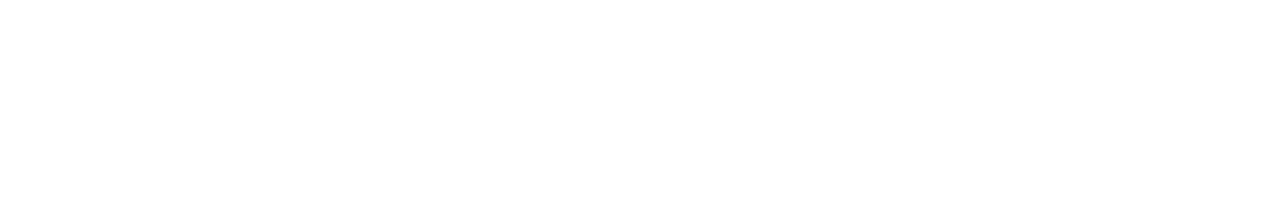
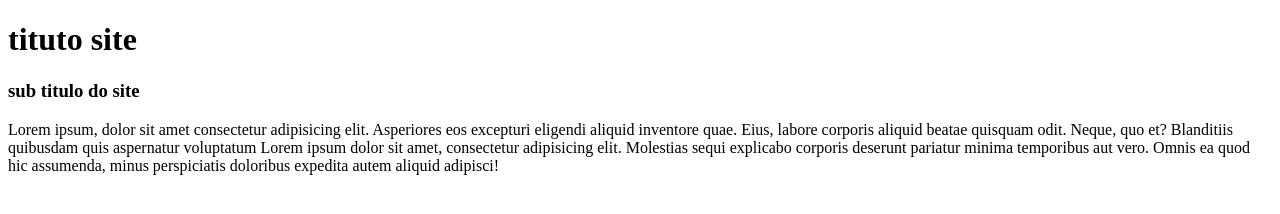
Before and after one commit to kleydsonFernandes/projeto-fork, a plain HTML site: page index.html in a window 1280 px wide. Drawn offline with Linux system fonts and the light colour scheme.

Commit message:
criado o conteúdo da página

```diff
--- a/index.html
+++ b/index.html
@@ -6,6 +6,12 @@
     <title>Document</title>
 </head>
 <body>
-
+    <main>
+        <h1>tituto site</h1>
+        <h3>sub titulo do site</h3>
+        <p>
+            Lorem ipsum, dolor sit amet consectetur adipisicing elit. Asperiores eos excepturi eligendi aliquid inventore quae. Eius, labore corporis aliquid beatae quisquam odit. Neque, quo et? Blanditiis quibusdam quis aspernatur voluptatum Lorem ipsum dolor sit amet, consectetur adipisicing elit. Molestias sequi explicabo corporis deserunt pariatur minima temporibus aut vero. Omnis ea quod hic assumenda, minus perspiciatis doloribus expedita autem aliquid adipisci!
+        </p>
+    </main>
 </body>
 </html>
```
